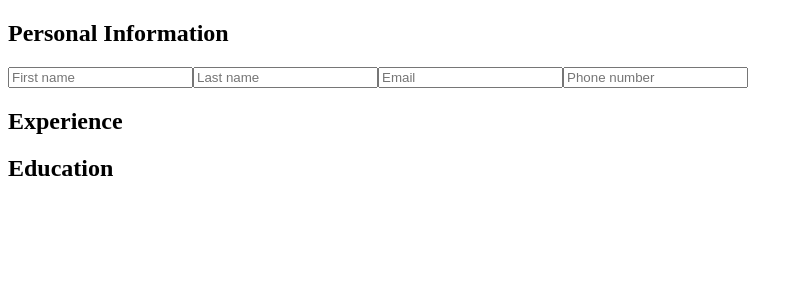
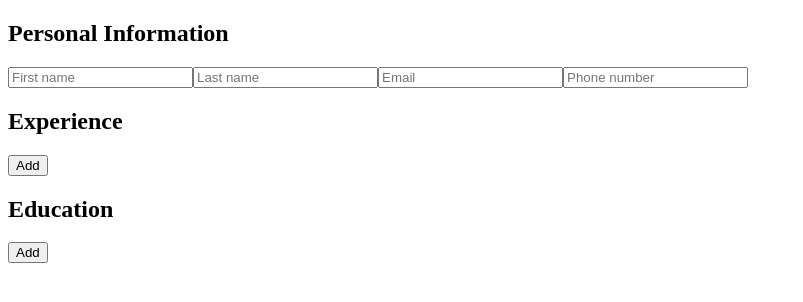
Before and after one commit to RealByter/cv-project, a React (Create React App) app: page / in a window 1280 px wide. Shown: the top 302 px of the page, without its empty margins (0-803 px from the left). Built offline with nearby package versions, Linux system fonts and the light colour scheme.

Commit message:
feat: implement the form layout functionality

```diff
--- a/src/components/layout/Form.js
+++ b/src/components/layout/Form.js
@@ -1,15 +1,68 @@
 import React, { Component } from 'react';
 import PersonalForm from '../forms/PersonalForm';
+import Button from '../elements/Button';
+import ExperienceForm from '../forms/ExperienceForm';
+import EducationForm from '../forms/EducationForm';
 
 class Form extends Component {
 	constructor(props) {
 		super(props);
 
 		this.onPersonalChange = this.onPersonalChange.bind(this);
+		this.onExperienceChange = this.onExperienceChange.bind(this);
+		this.onEducationChange = this.onEducationChange.bind(this);
+		this.addExperience = this.addExperience.bind(this);
+		this.addEducation = this.addEducation.bind(this);
 	}
 
 	onPersonalChange(value) {
 		this.props.onChange({ personal: value });
+	}
+
+	onExperienceChange(index, value) {
+		this.props.onChange({
+			experience: this.props.value.experience.map((exp, i) => {
+				if (i === index) {
+					return value;
+				} else {
+					return exp;
+				}
+			}),
+		});
+	}
+
+	onEducationChange(index, value) {
+		this.props.onChange({
+			education: this.props.value.education.map((edu, i) => {
+				if (i === index) {
+					return value;
+				} else {
+					return edu;
+				}
+			}),
+		});
+	}
+
+	addExperience(e) {
+		this.props.onChange({
+			experience: this.props.value.experience.concat({
+				companyName: '',
+				position: '',
+				from: '',
+				to: '',
+			}),
+		});
+	}
+
+	addEducation(e) {
+		this.props.onChange({
+			education: this.props.value.education.concat({
+				universityName: '',
+				subject: '',
+				from: '',
+				to: '',
+			}),
+		});
 	}
 
 	render() {
@@ -21,13 +74,23 @@ class Form extends Component {
 					onChange={this.onPersonalChange}
 				/>
 				<h2>Experience</h2>
-				{this.props.value.education.map(edu => (
-					<></>
+				{this.props.value.experience.map((edu, i) => (
+					<ExperienceForm
+						key={i}
+						onChange={value => this.onExperienceChange(i, value)}
+						value={edu}
+					/>
 				))}
+				<Button text="Add" onClick={this.addExperience} />
 				<h2>Education</h2>
-				{this.props.value.experience.map(exp => (
-					<></>
+				{this.props.value.education.map((exp, i) => (
+					<EducationForm
+						key={i}
+						onChange={value => this.onEducationChange(i, value)}
+						value={exp}
+					/>
 				))}
+				<Button text="Add" onClick={this.addEducation} />
 			</div>
 		);
 	}
```
